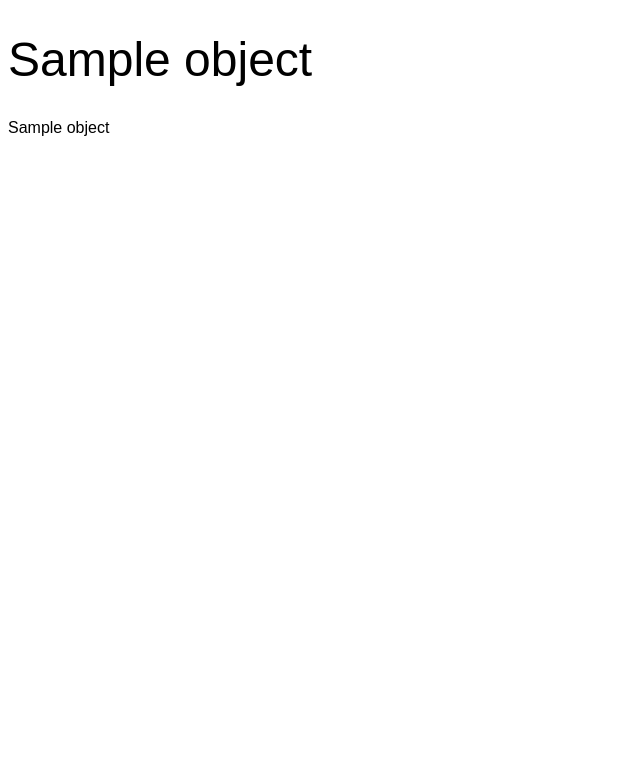
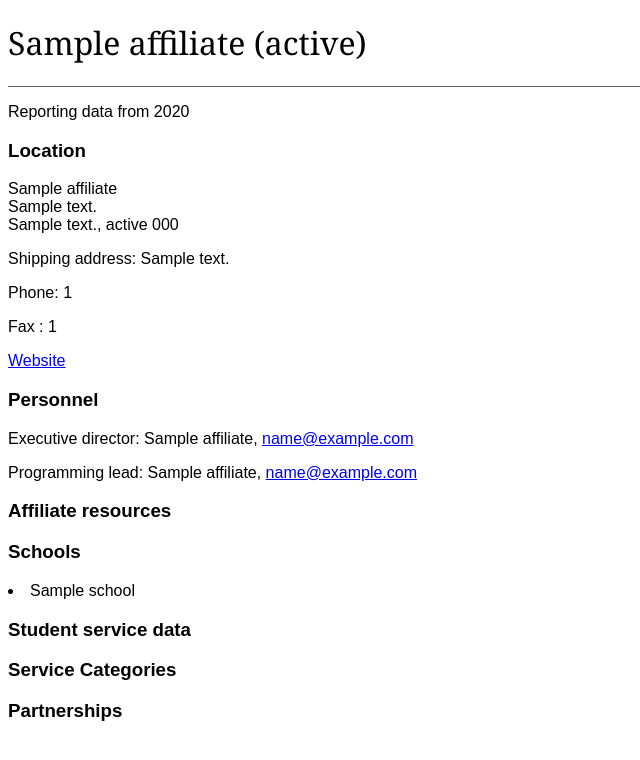
Before and after one commit to arvindguptahtp/Compass, a Django app: template network_search/templates/affiliates/affiliate_pdf.html in a window 1280 px wide. Shown: the top 760 px of the page, without its empty margins (0-640 px from the left). Run offline with Django 3.2, Linux system fonts and the light colour scheme; the template is opened without the code that fills it: most values are stand-ins (such as "Sample title", 1, 10 or a date in 2020).

Commit message:
Update affiliate PDF

```diff
--- a/network_search/templates/affiliates/affiliate_pdf.html
+++ b/network_search/templates/affiliates/affiliate_pdf.html
@@ -1,2 +1,61 @@
 {% extends "pdf_base.html" %}
-{% block content %}{{ object }}{% endblock %}
+{% load choice_tags %}
+
+{% block header %}
+{{ affiliate.name}} ({{affiliate.state }})
+{% endblock %}
+
+{% block content %}
+
+    <p>Reporting data from {{ eoy_data.year }}</p>
+
+    <section>
+        <h3>Location</h3>
+        <p>{{ affiliate.official_name}}<br/>
+        {{ affiliate.address_street }}<br/>
+        {{ affiliate.address_city }}, {{ affiliate.address_state }} {{ affiliate.address_postcode }}</p>
+
+        {% if affiliate.shipping_address %}
+            <p>Shipping address: {{ affiliate.shipping_address }}</p>
+        {% endif %}
+
+        {% if affiliate.phone_number %}<p>Phone: {{ affiliate.phone_number }}</p>{% endif %}
+        {% if affiliate.fax_number %}<p>Fax : {{ affiliate.fax_number }}</p>{% endif %}
+
+        <p><a href="{{ affiliate.website }}">Website</a></p>
+
+    </section>
+
+    <section>
+        <h3>Personnel</h3>
+        <p>Executive director: {{ affiliate.executive_director_name }},
+            <a href="mailto:{{ affiliate.executive_director_email }}">{{ affiliate.executive_director_email }}</a></p>
+        <p>Programming lead: {{ affiliate.program_lead_name }},
+            <a href="mailto:{{ affiliate.program_lead_email }}">{{ affiliate.program_lead_email }}</a></p>
+    </section>
+
+    <section>
+        <h3>Affiliate resources</h3>
+    </section>
+
+    <section>
+        <h3>Schools</h3>
+        {% for school in eoy_data.school_data.all %}
+            <li>{{ school.name }}</li>
+        {% endfor %}
+    </section>
+
+    <section>
+        <h3>Student service data</h3>
+    </section>
+
+    <section>
+        <h3>Service Categories</h3>
+    </section>
+
+    <section>
+        <h3>Partnerships</h3>
+    </section>
+
+
+{% endblock %}
--- a/network_search/templates/pdf_base.html
+++ b/network_search/templates/pdf_base.html
@@ -8,7 +8,11 @@
             font: 1em Arial, "Open Sans", sans-serif;
         }
         h1 {
-            font: 3em Arial, "Open Sans", sans-serif;
+            font: 2em Georgia, "Open Sans", sans-serif;
+        }
+        header {
+            display: block;
+            border-bottom: 1px solid #666;
         }
     </style>
 </head>
```
Also changed, not shown: network_search/affiliates/views.py (+7 -0 lines).
